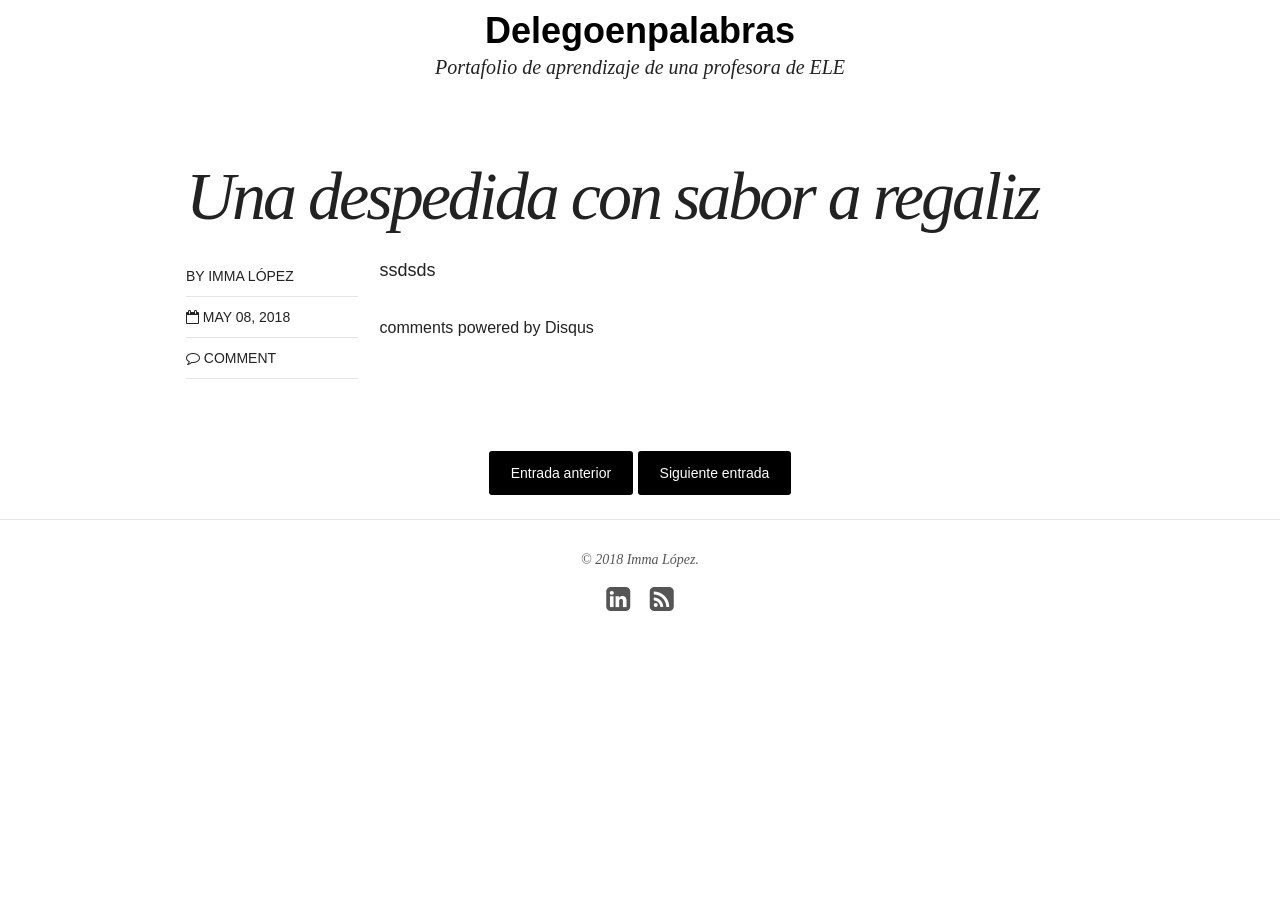
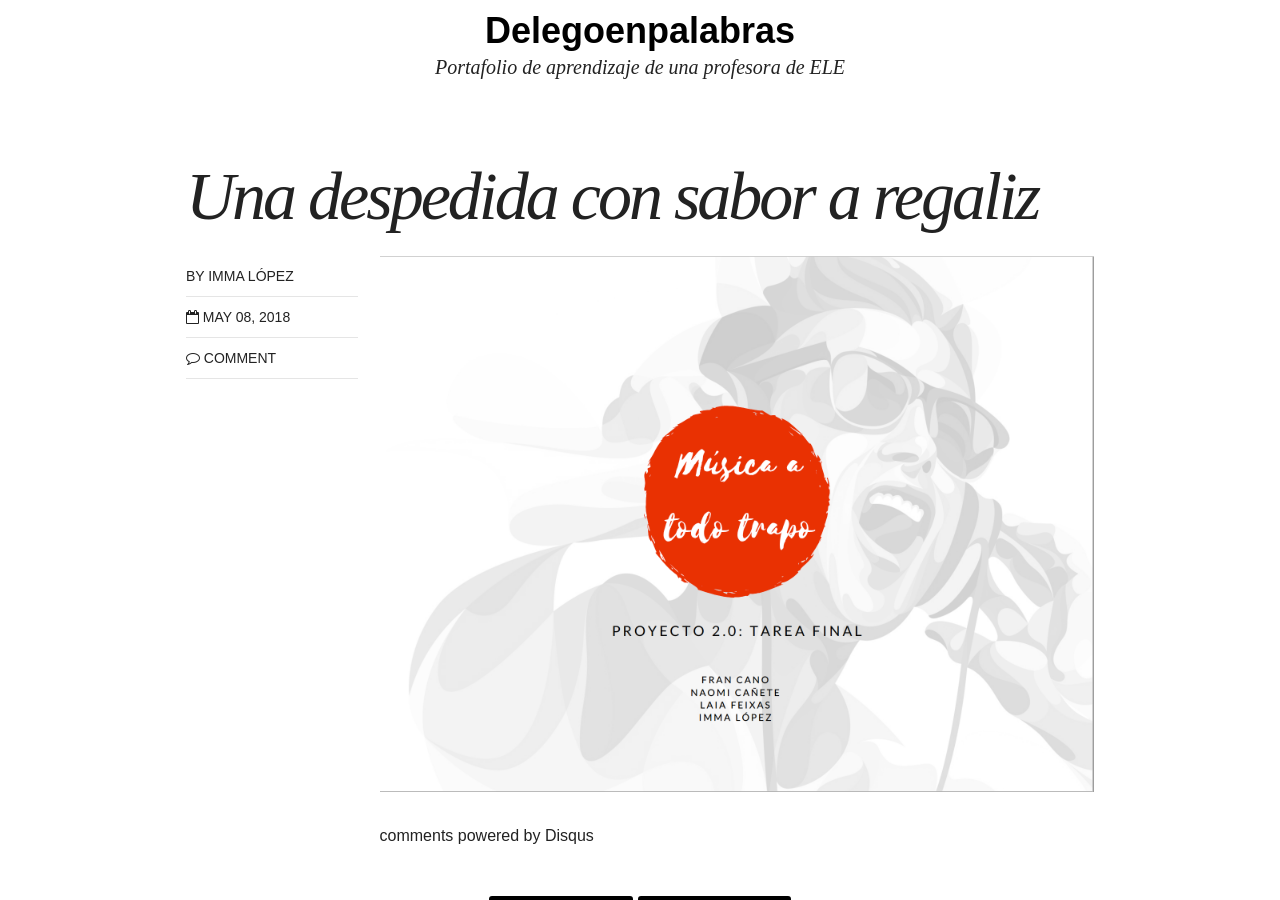
Before and after one commit to immalopez/immalopez.github.io, a Jekyll site: the page built from _posts/blog/2018-05-08-reflexion-final-tic.md, in a window 1280 px wide and 900 px high, scrolled down 316 px. Built offline with Jekyll 4.4.1, drawn with Linux system fonts in a browser that asks for light colours; nearby versions of some CDN libraries; comment, search, counter and statistics services are not loaded; before the commit the page ends 1027 px from its top, so only the background shows below that.

Commit message:
Update 2018-05-08-reflexion-final-tic.md

```diff
--- a/_posts/blog/2018-05-08-reflexion-final-tic.md
+++ b/_posts/blog/2018-05-08-reflexion-final-tic.md
@@ -11,4 +11,4 @@
 # modified: 2016-06-01T14:19:19-04:00
 ---
 
-ssdsds
+![Portada](/images/Screen Shot 2018-06-10 at 15.13.12.png)
```
